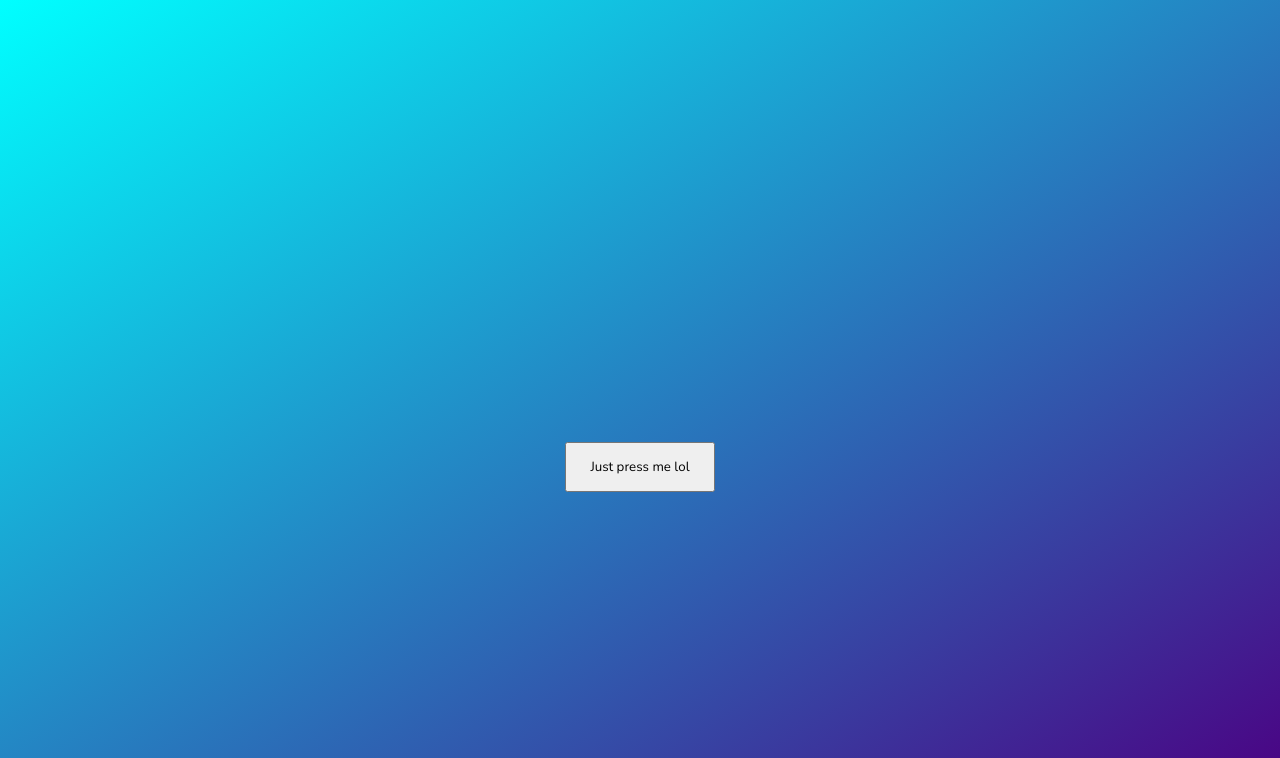
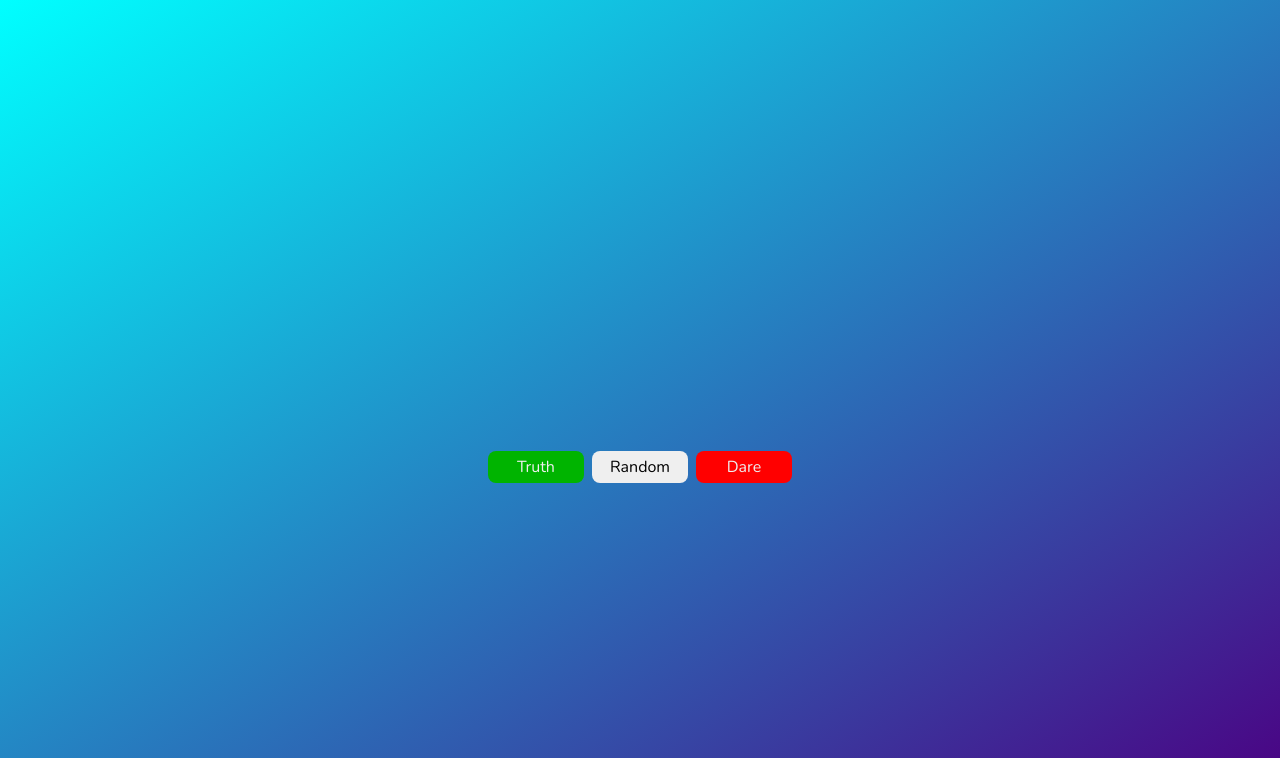
Before and after one commit to peetzaecksdee/Truth-Or-Dare, a plain HTML site: page index.html in a window 1280 px wide. Shown: the top 758 px of the page. Drawn offline with nearby package versions, Linux system fonts and the light colour scheme.

Commit message:
Added Truth and Dare Buttons

```diff
--- a/app.js
+++ b/app.js
@@ -1,7 +1,10 @@
-const btn = document.getElementById("rand-btn");
+const randBtn = document.getElementById("rand-btn");
+const dareBtn = document.getElementById("dare-btn");
+const truthBtn = document.getElementById("truth-btn");
 const tdText = document.getElementById("tod-text");
 const text = document.getElementById("text-display");
 const randomToD = new FileReader();
+let truthOrDareArray;
 
 function randomNumberGenerator(number) {
   return Math.floor(Math.random() * number);
@@ -22,11 +25,16 @@ function loadJSON(path, success, error) {
 	xhr.send();
 }
 
-btn.addEventListener("click", () => {
 loadJSON("random.json", (data) => {
-		const TOD = randomNumberGenerator(2) === 1 ? "Dare" : "Truth";
-		const truthOrDareArray = data[TOD];
+  truthOrDareData = data;
+});
+
+truthBtn.onclick = () => (truthOrDare("Truth"));
+dareBtn.onclick = () => (truthOrDare("Dare"));
+randBtn.onclick = () => (truthOrDare(randomNumberGenerator(2) === 1 ? "Dare" : "Truth"));
+
+function truthOrDare(TOD) {
+  truthOrDareArray = truthOrDareData[TOD];
   tdText.textContent = TOD;
   text.textContent = truthOrDareArray[randomNumberGenerator(truthOrDareArray.length)];
-	});
-});
+}
--- a/index.html
+++ b/index.html
@@ -19,7 +19,11 @@
 		<main>
       <h1 id="tod-text">&nbsp;</h1>
 			<h1 id="text-display">&nbsp;</h1>
-			<button id="rand-btn">Just press me lol</button>
+      <div class="truth-or-dare">
+        <button id="truth-btn">Truth</button>
+        <button id="rand-btn">Random</button>
+        <button id="dare-btn">Dare</button>
+      </div>
 		</main>
     <footer>
       <span
--- a/style.css
+++ b/style.css
@@ -17,9 +17,48 @@ main {
   color: #EFEFEF;
 }
 
+.truth-or-dare {
+  display: flex;
+  gap: 1vh;
+  justify-content: center;
+  align-items: center;
+}
+
+.truth-or-dare > button {
+  width: 12vh;
+  height: 4vh;
+  border: none;
+  border-radius: 8px;
+  color: #EFEFEF;
+  font-size: 2vh;
+}
+
+#truth-btn {
+  background-color: rgb(0, 180, 0);
+}
+
+#truth-btn:hover {
+  background-color: rgb(0, 160, 0);
+}
+
+#truth-btn:active {
+  background-color: green;
+}
+
+#dare-btn {
+  background-color: red;
+}
+
+#dare-btn:hover {
+  background-color: rgb(180, 0, 0);
+}
+
+#dare-btn:active {
+  background-color: rgb(160, 0, 0);
+}
+
 #rand-btn {
-  height: 50px;
-  width: 150px;
+  color: black;
 }
 
 h1 {
@@ -35,9 +74,8 @@ footer {
   left: 0;
   right: 0;
   padding: 12px;
-  background: var(--hero-background);
   text-align: center;
-  color: var(--hero-main-text);
+  color: #EFEFEF;
   font-size: 18px;
   display: flex;
   align-items: center;
```
Lines whose indentation alone changed are shown as unchanged.
